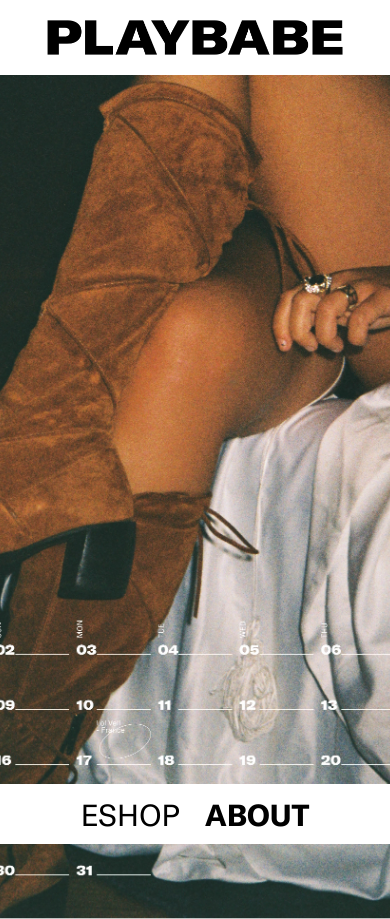
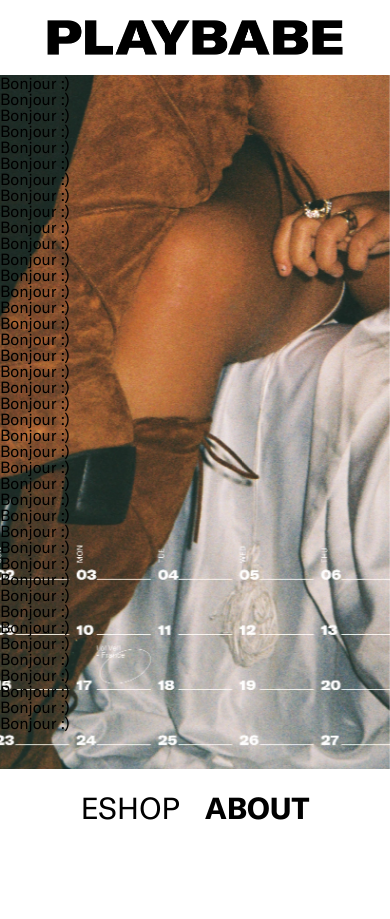
Before and after one commit to alexandre-roux/playbabe, a React (Create React App) app: page /about in a window 390 px wide. After the commit the page ends 844 px from the top, so only its background shows below. Built offline with nearby package versions, Linux system fonts and the light colour scheme.

Commit message:
About page mobile second version

```diff
--- a/src/components/Footer/index.scss
+++ b/src/components/Footer/index.scss
@@ -1,11 +1,15 @@
 .footer {
-  position: fixed;
+  height: 75px;
+  width: 100%;
+  position: absolute;
   bottom: 0;
+  left: 0;
+  right: 0;
+  overflow: hidden;
   display: flex;
   justify-content: center;
-  width: 100%;
+  align-items: center;
   gap: 25px;
-  padding: 15px 0;
   background-color: white;
 
   a {
--- a/src/components/Header/index.scss
+++ b/src/components/Header/index.scss
@@ -1,10 +1,14 @@
 .header {
+  height: 75px;
+  width: 100%;
+  position: absolute;
+  top: 0;
+  left: 0;
+  right: 0;
+  overflow: hidden;
   display: flex;
   justify-content: center;
   align-items: center;
-  height: 75px;
-  position: sticky;
-  top: 0;
   background-color: white;
 
   img {
--- a/src/containers/About/index.js
+++ b/src/containers/About/index.js
@@ -12,10 +12,53 @@
   return (
     <>
       <Header />
+      <div className="about">
         {isMobile ? (
-        <div className="about-mobile"></div>
+          <div className="about-mobile">
+            <h1>Bonjour :)</h1>
+            <h1>Bonjour :)</h1>
+            <h1>Bonjour :)</h1>
+            <h1>Bonjour :)</h1>
+            <h1>Bonjour :)</h1>
+            <h1>Bonjour :)</h1>
+            <h1>Bonjour :)</h1>
+            <h1>Bonjour :)</h1>
+            <h1>Bonjour :)</h1>
+            <h1>Bonjour :)</h1>
+            <h1>Bonjour :)</h1>
+            <h1>Bonjour :)</h1>
+            <h1>Bonjour :)</h1>
+            <h1>Bonjour :)</h1>
+            <h1>Bonjour :)</h1>
+            <h1>Bonjour :)</h1>
+            <h1>Bonjour :)</h1>
+            <h1>Bonjour :)</h1>
+            <h1>Bonjour :)</h1>
+            <h1>Bonjour :)</h1>
+            <h1>Bonjour :)</h1>
+            <h1>Bonjour :)</h1>
+            <h1>Bonjour :)</h1>
+            <h1>Bonjour :)</h1>
+            <h1>Bonjour :)</h1>
+            <h1>Bonjour :)</h1>
+            <h1>Bonjour :)</h1>
+            <h1>Bonjour :)</h1>
+            <h1>Bonjour :)</h1>
+            <h1>Bonjour :)</h1>
+            <h1>Bonjour :)</h1>
+            <h1>Bonjour :)</h1>
+            <h1>Bonjour :)</h1>
+            <h1>Bonjour :)</h1>
+            <h1>Bonjour :)</h1>
+            <h1>Bonjour :)</h1>
+            <h1>Bonjour :)</h1>
+            <h1>Bonjour :)</h1>
+            <h1>Bonjour :)</h1>
+            <h1>Bonjour :)</h1>
+            <h1>Bonjour :)</h1>
+          </div>
         ) : (
-        <div className="about">
+          <div className="about-desktop">
             <div className="images">
               <img
                 src="https://res.cloudinary.com/dyj1ddjba/image/upload/v1657116945/playbabe/calendar_il5z7e.png"
@@ -26,9 +69,9 @@
               <div className="text-container">
                 <p>
                   This project questions the ways in which female bodies are
-                perceived in society. Articulated as political territories up to
-                this day, the PlayBabe Calendar unveils bodies through sensual
-                images, away from the male gaze.
+                  perceived in society. Articulated as political territories up
+                  to this day, the PlayBabe Calendar unveils bodies through
+                  sensual images, away from the male gaze.
                 </p>
                 <p>
                   Inspired by the aesthetic of erotic magazines, it aims to
@@ -41,6 +84,7 @@
             </div>
           </div>
         )}
+      </div>
       <Footer />
     </>
   );
--- a/src/containers/About/index.scss
+++ b/src/containers/About/index.scss
@@ -1,4 +1,12 @@
 .about {
+  position: absolute;
+  top: 75px;
+  bottom: 75px;
+  left: 0;
+  right: 0;
+  overflow: auto;
+
+  .about-desktop {
     display: flex;
 
     .images {
@@ -61,3 +69,4 @@
     background-size: cover;
     background-attachment: fixed;
   }
+}
```
Lines whose indentation alone changed are shown as unchanged.
